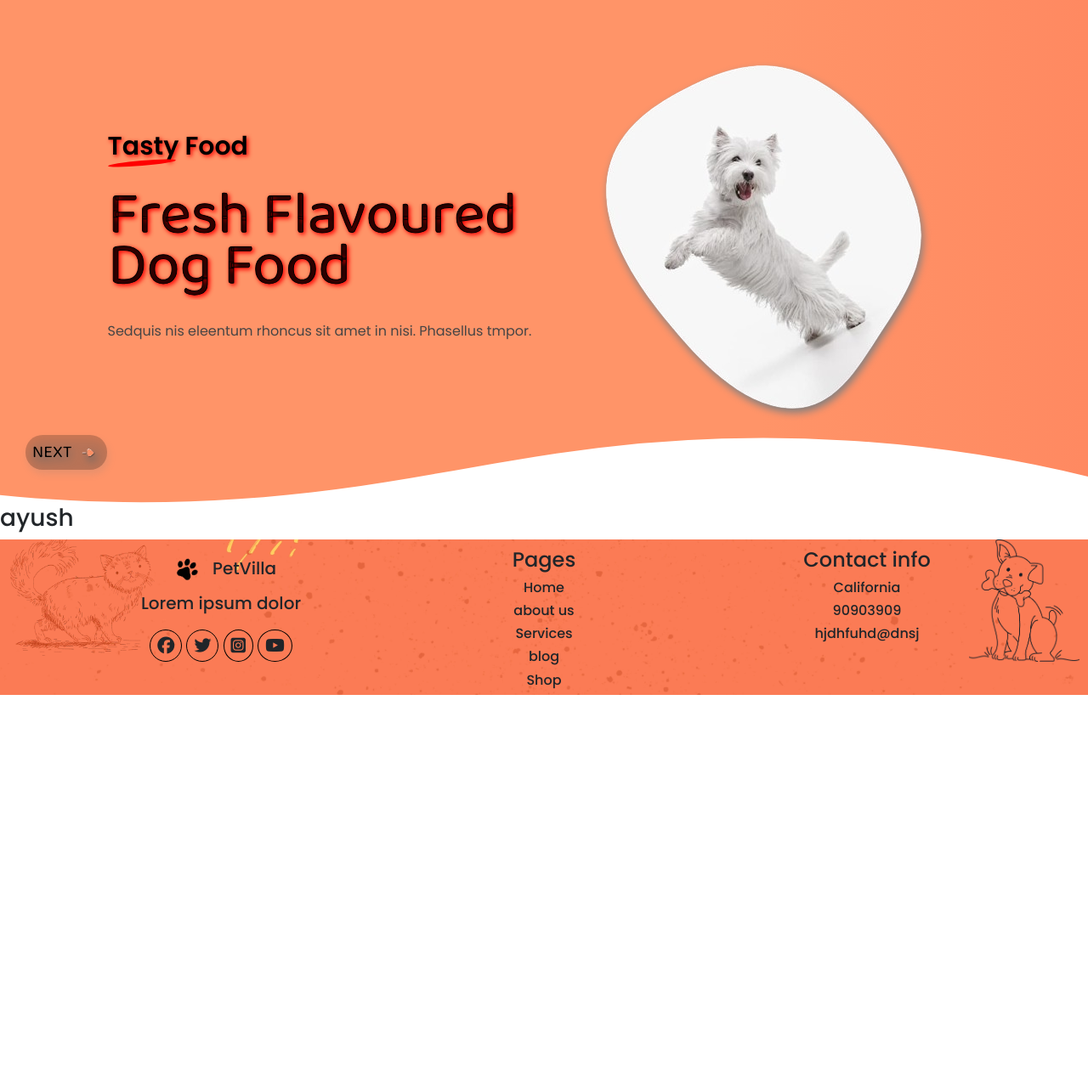
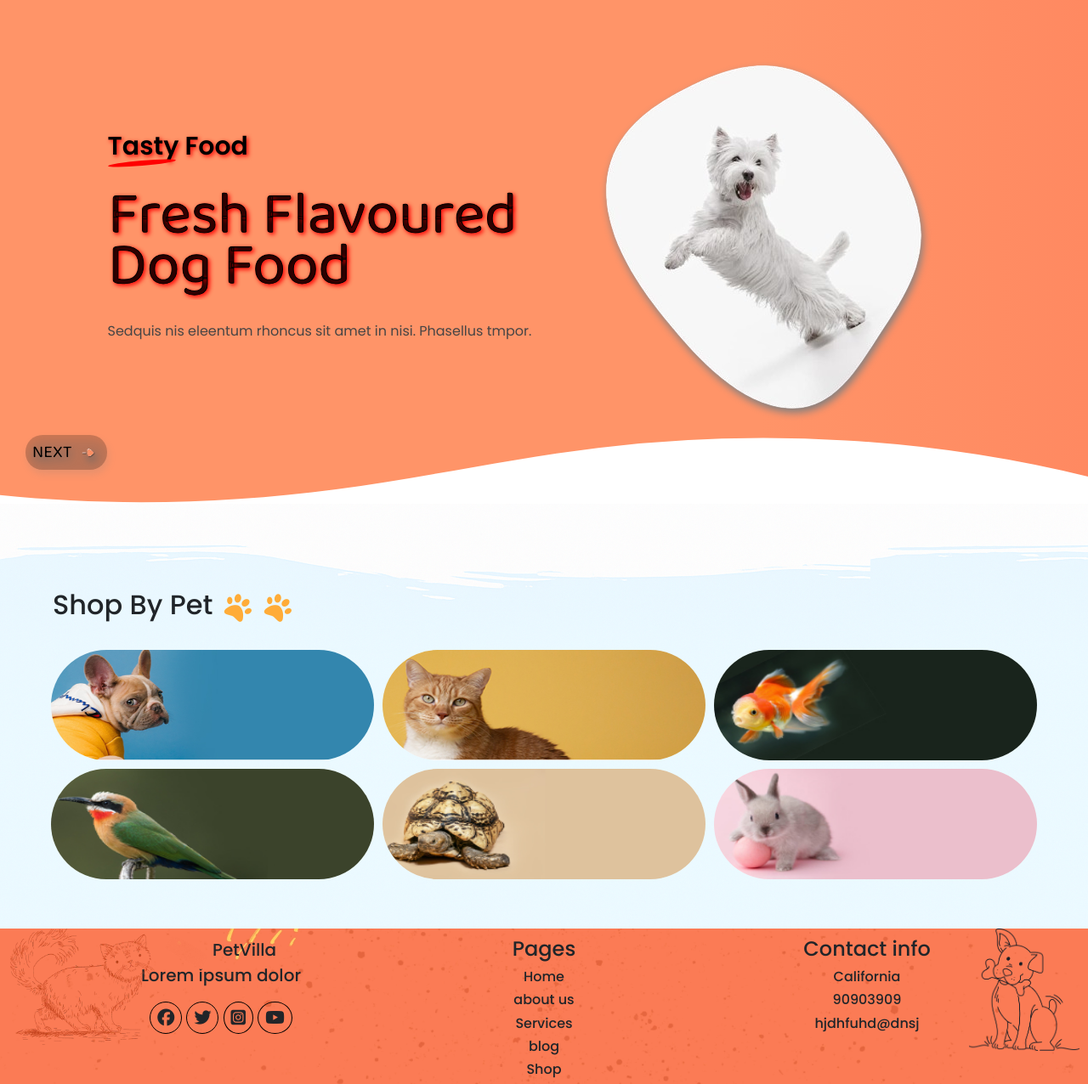
Before and after one commit to AVP646/PetVilla, a PHP site: page /Pages/index.php in a window 1280 px wide. Shown: the part 87-1363 px from the top of the page at 85% size. Run offline with PHP 8.4, Linux system fonts and the light colour scheme.

Commit message:
all done

```diff
--- a/Pages/index.php
+++ b/Pages/index.php
@@ -285,9 +285,7 @@
             </svg>
         </div>
     </section>
-    <div class="foot">
-    <h3>ayush</h3>
-    </div>
+    <?php include "../Pages/shop_by_pet.php"; ?>
     <script>
         const sliderTrack = document.getElementById('sliderTrack');
         const totalSlides = sliderTrack.children.length;
--- /dev/null
+++ b/Pages/shop_by_pet.php
@@ -0,0 +1,80 @@
+<!DOCTYPE html>
+<html lang="en">
+<head>
+    <meta charset="UTF-8">
+    <meta name="viewport" content="width=device-width, initial-scale=1.0">
+    <title>Document</title>
+    <style>
+        .container-catgari{
+      /* padding-top:100px; */
+      display:flex;
+      align-items:center;
+      justify-content:center;
+     }
+     .container-catgari1{
+      padding-top:20px;
+     }
+     .container-catgari2{
+      margin:5px 5px;
+      background:rgba(255,255,255,0.5);
+      height:130px;
+      width:380px;
+      border-radius:100px;;
+     }
+     .main-categori{
+       height:500px;
+      background:url('../images/categori-bg.png');
+      background-size:container;
+      /* display:flex; */
+      /* align-items:center; */
+      justify-content:center;
+
+     }
+     #main-cate-title{
+      padding:100px 0 0 50px ;
+     }
+     #main-cate-title i{
+      padding:0 0 0 15px;
+      transform:rotate(30deg);
+     }
+     .cate-imges{
+      height:130px;
+      width:380px;
+      border-radius:100px;
+     }
+    </style>
+</head>
+<body>
+    <div class="container-fluid main-categori">
+  <h2 id="main-cate-title">Shop By Pet<i class="fa-solid fa-paw" style="color: #ffac38;"></i><i class="fa-solid fa-paw" style="color: #ffac38;"></i></h2>
+  <div class="container-fluid container-catgari container-catgari1 ">
+    <div class="container-catgari2">
+      <img src="../images/dog-cate.jpg" class="cate-imges" alt="">
+    <!-- <h5>dogs</h5>
+    <p>nice</p> -->
+
+    </div>
+    <div class="container-catgari2">
+      <img src="../images/cate-cate.jpg" class="cate-imges" alt="">
+    </div>
+    <div class="container-catgari2">
+      <img src="../images/fish-cate.jpg" class="cate-imges" alt="">
+    </div>
+  </div>
+
+ <div class="container-fluid container-catgari ">
+  <div class="container-catgari2">
+    <img src="../images/bird-cate.jpg" class="cate-imges" alt="">
+  </div>
+  <div class="container-catgari2">
+         <img src="../images/turtle-cat.jpg" class="cate-imges" alt="">
+
+  </div>
+  <div class="container-catgari2">
+    <img src="../images/rabit-cat.jpg" class="cate-imges" alt="">
+  </div>
+ </div>
+
+</div>
+</body>
+</html>
--- a/partial/_footer.php
+++ b/partial/_footer.php
@@ -7,7 +7,7 @@
     <title>Footer</title>
     <style>
         #footer {
-            background: url(images/footer-bg.webp);
+            background: url(../images/footer-bg.webp);
             background-position: center;
             background-size: cover;
             background-repeat: no-repeat;
@@ -61,7 +61,7 @@
         <div class="container text-center ">
             <div class="row align-items-start">
                 <div class="col foot-d">
-                    <a class="navbar-brand footer-title" href="index.php"><img src="images/logo.png"  alt="" class="footer-im"> PetVilla</a>
+                    <a class="navbar-brand footer-title" href="index.php"><img src="../images/footer-bg.webp"  alt="" class="footer-im"> PetVilla</a>
                     <p>Lorem ipsum dolor</p>
                     <i class="fa-brands fa-facebook"></i>
                     <i class="fa-brands fa-twitter"></i>
```
